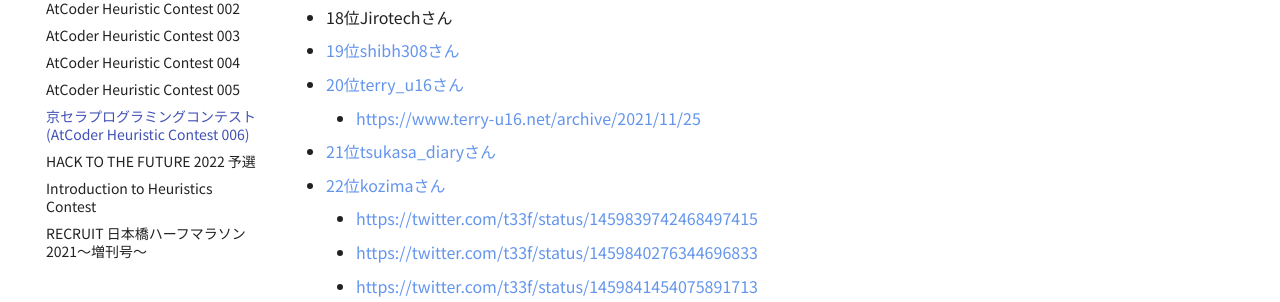
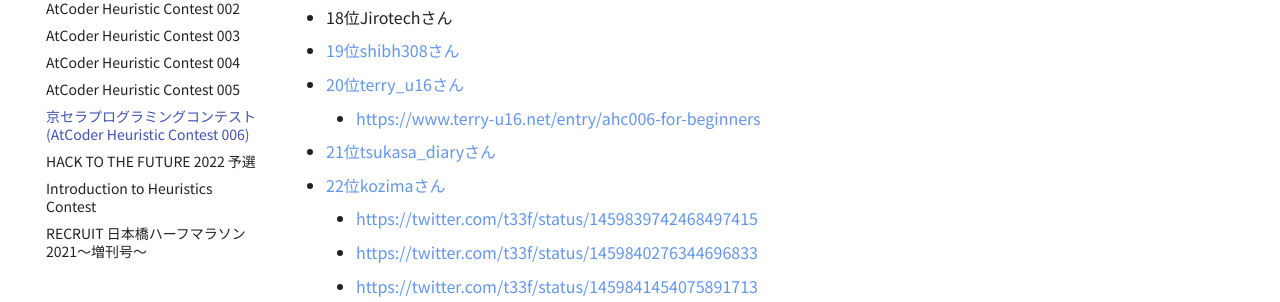
Before and after one commit to jetbead/AtCoderHeuristicContestMemo, an MkDocs documentation site: the page built from docs/ContestMemo/ahc006.md, in a window 1280 px wide and 900 px high, scrolled down 1367 px. Shown: the part 154-456 px from the top of the window. Built offline with MkDocs 1.6.1 and Material for MkDocs 9.7.7, drawn with Linux system fonts in a browser that asks for light colours; some web fonts are replaced; some of the changed lines change nothing that is shown.

Commit message:
Update ahc006.md

```diff
--- a/docs/ContestMemo/ahc006.md
+++ b/docs/ContestMemo/ahc006.md
@@ -40,7 +40,7 @@
 - 18位Jirotechさん
 - [19位shibh308さん](https://twitter.com/shibh308/status/1459839246836330497)
 - [20位terry_u16さん](https://twitter.com/terry_u16/status/1459839669798338560)
-    - https://www.terry-u16.net/archive/2021/11/25
+    - https://www.terry-u16.net/entry/ahc006-for-beginners
 - [21位tsukasa_diaryさん](https://twitter.com/tsukasa__diary/status/1459839733715304448)
 - [22位kozimaさん](https://twitter.com/t33f/status/1459839346966597637)
     - https://twitter.com/t33f/status/1459839742468497415
```
